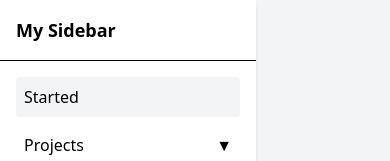
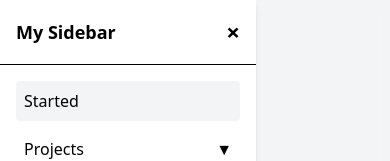
Before and after one commit to Lio3307/MyCompo-, a React (Vite) app: page /dashboard in a window 390 px wide. Both pictures are taken after a click on the button "Open Sidebar". Shown: the top 161 px of the page. Built offline with nearby package versions, Linux system fonts and the light colour scheme.

Commit message:
chnage style for mobile screen

```diff
--- a/src/components/Sidebar.tsx
+++ b/src/components/Sidebar.tsx
@@ -1,45 +1,57 @@
-
 import { useState, type ReactNode } from "react";
 import { Link } from "react-router-dom";
 
-interface SidebarProps  {
-  children?: ReactNode
-  getPath: string
+interface SidebarProps {
+  children?: ReactNode;
+  getPath: string;
 }
 
-const Sidebar = ({children, getPath} : SidebarProps) => {
+const Sidebar = ({ children, getPath }: SidebarProps) => {
   const [isOpen, setIsOpen] = useState<boolean>(false);
   const [dropdownOpen, setDropdownOpen] = useState<boolean>(false);
 
   return (
     <div className="flex min-h-screen">
       <button
-        className="md:hidden px-[0.29rem] focus:outline-none"
-        onClick={() => setIsOpen(!isOpen)}
-        aria-label="Toggle Sidebar"
+        className="md:hidden fixed top-4 left-4 z-60 px-3 py-2 bg-gray-200 rounded shadow-md focus:outline-none"
+        onClick={() => setIsOpen(true)}
+        aria-label="Open Sidebar"
       >
-        {isOpen ? "" : "☰"}
+        ☰
       </button>
 
       {isOpen && (
         <div
-          className="fixed inset-0 blur bg-opacity-50 z-40 md:hidden"
+          className="fixed inset-0 backdrop-blur-sm bg-transparent z-50 md:hidden"
           onClick={() => setIsOpen(false)}
           aria-hidden="true"
         ></div>
       )}
 
       <aside
-        className={`fixed md:static min-h-screen top-0 left-0 h-full w-64 bg-white shadow-md z-50 transform transition-transform duration-300
-        ${isOpen ? "translate-x-0" : "-translate-x-full"} md:translate-x-0`}
+        className={`fixed md:static min-h-screen top-0 left-0 h-full w-64 bg-white shadow-md z-60 transform transition-transform duration-300
+          ${isOpen ? "translate-x-0" : "-translate-x-full"} md:translate-x-0`}
       >
-        <div className="p-4 font-bold text-lg border-b">My Sidebar</div>
+        <div className="p-4 font-bold text-lg border-b flex justify-between items-center">
+          <span>My Sidebar</span>
+          <button
+            className="md:hidden text-2xl font-bold focus:outline-none"
+            onClick={() => setIsOpen(false)}
+            aria-label="Close Sidebar"
+          >
+            ×
+          </button>
+        </div>
+
         <nav className="p-4">
           <ul className="space-y-2">
             <li>
               <Link
-              to={"/dashboard/home"}
-                className={`block p-2 ${getPath === "home" ? 'bg-gray-100' : ''} rounded hover:bg-gray-100 transition`}
+                to={"/dashboard/home"}
+                className={`block p-2 rounded hover:bg-gray-100 transition ${
+                  getPath === "home" ? "bg-gray-100" : ""
+                }`}
+                onClick={() => setIsOpen(false)}
               >
                 Started
               </Link>
@@ -60,6 +72,7 @@ const Sidebar = ({children, getPath} : SidebarProps) => {
                     <a
                       href="#"
                       className="block p-2 rounded hover:bg-gray-100 transition"
+                      onClick={() => setIsOpen(false)}
                     >
                       Project A
                     </a>
@@ -68,6 +81,7 @@ const Sidebar = ({children, getPath} : SidebarProps) => {
                     <a
                       href="#"
                       className="block p-2 rounded hover:bg-gray-100 transition"
+                      onClick={() => setIsOpen(false)}
                     >
                       Project B
                     </a>
@@ -80,6 +94,7 @@ const Sidebar = ({children, getPath} : SidebarProps) => {
               <a
                 href="#"
                 className="block p-2 rounded hover:bg-gray-100 transition"
+                onClick={() => setIsOpen(false)}
               >
                 Settings
               </a>
@@ -88,9 +103,7 @@ const Sidebar = ({children, getPath} : SidebarProps) => {
         </nav>
       </aside>
 
-      <main className="flex-1 md:ml-[2rem] mt-[2rem]">
-        {children}
-      </main>
+      <main className="flex-1 md:ml-[2rem] mt-[2rem]">{children}</main>
     </div>
   );
 };
```
